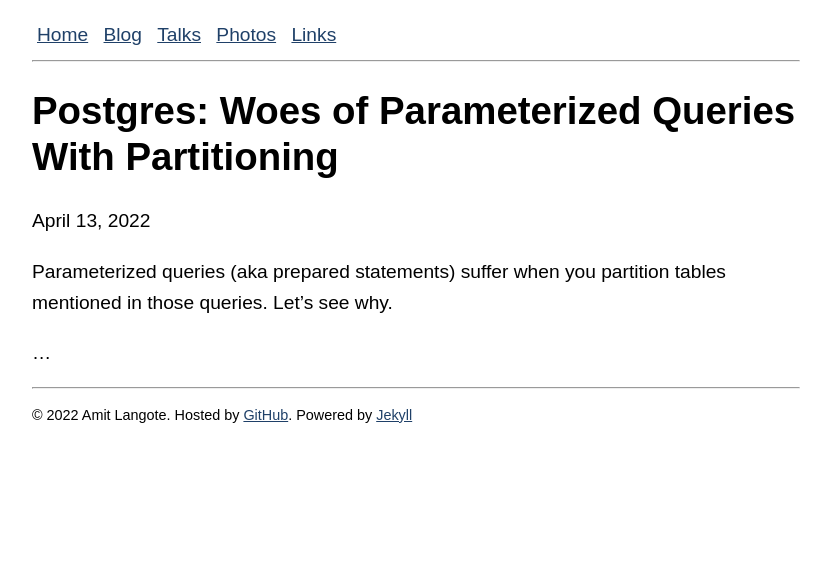
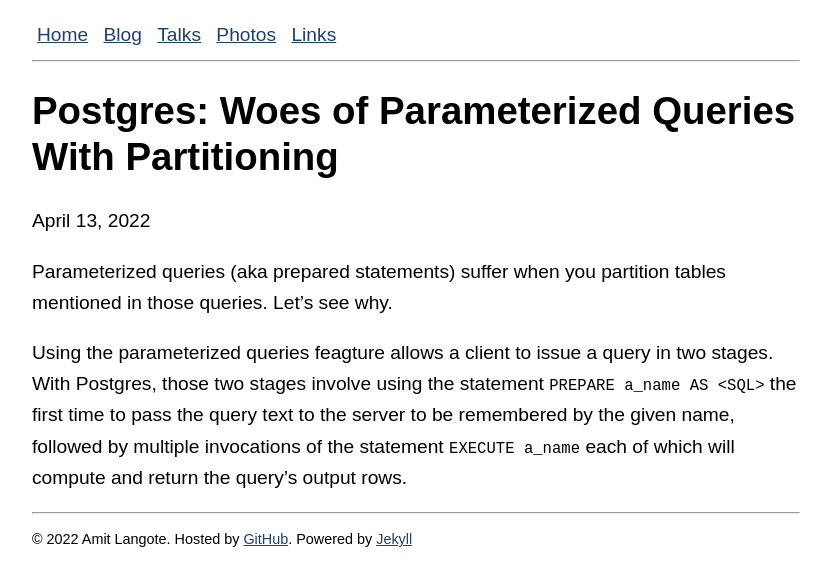
Before and after one commit to amitlan/website, a Jekyll site: the page built from _posts/2022-04-12-param-query-partition-woes.md, in a window 1280 px wide. Shown: the top 586 px of the page, without its empty margins (224-1055 px from the left). Built offline with Jekyll 4.4.1, drawn with Linux system fonts in a browser that asks for light colours.

Commit message:
param-query-partition-woes: 1st para

```diff
--- a/_posts/2022-04-12-param-query-partition-woes.md
+++ b/_posts/2022-04-12-param-query-partition-woes.md
@@ -11,4 +11,8 @@ April 13, 2022
 Parameterized queries (aka prepared statements) suffer when you partition tables
 mentioned in those queries.  Let's see why.
 
-...
+Using the parameterized queries feagture allows a client to issue a query in two
+stages.  With Postgres, those two stages involve using the statement `PREPARE a_name AS <SQL>`
+the first time to pass the query text to the server to be remembered by the given
+name, followed by multiple invocations of the statement `EXECUTE a_name` each of
+which will compute and return the query's output rows.
```
